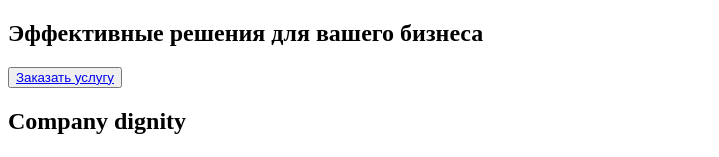
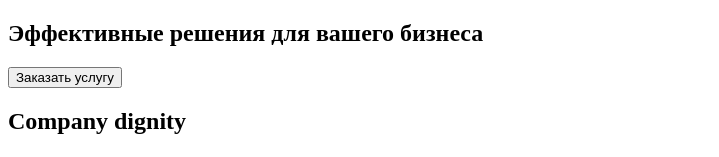
Before and after one commit to Natalia-Krakovetska/goit-markup-hw-01, a plain HTML site: page index.html in a window 1280 px wide. Shown: the part 148-305 px from the top of the page, without its empty margins (0-719 px from the left). Drawn offline with Linux system fonts and the light colour scheme.

Commit message:
Update intex.html

```diff
--- a/index.html
+++ b/index.html
@@ -27,7 +27,7 @@
             <!--Baner-->
         <section>
             <h1>Эффективные решения для вашего бизнеса</h1>
-                <button> <a href="#">Заказать услугу</a></button>
+            <button>Заказать услугу</button>
         </section>
         <!--Dignity-->
         <section>
@@ -98,7 +98,7 @@
             </ul>
         </section>
     </main>
-
+</body>
 <!--Footer-->
     <footer>
     <a href="">WebStudio</a>
@@ -108,6 +108,4 @@
         <li>+38 099 111 11 11</li>
     </ul>
     </footer>
-</body>
-
 </html>
```
Lines whose indentation alone changed are shown as unchanged.
